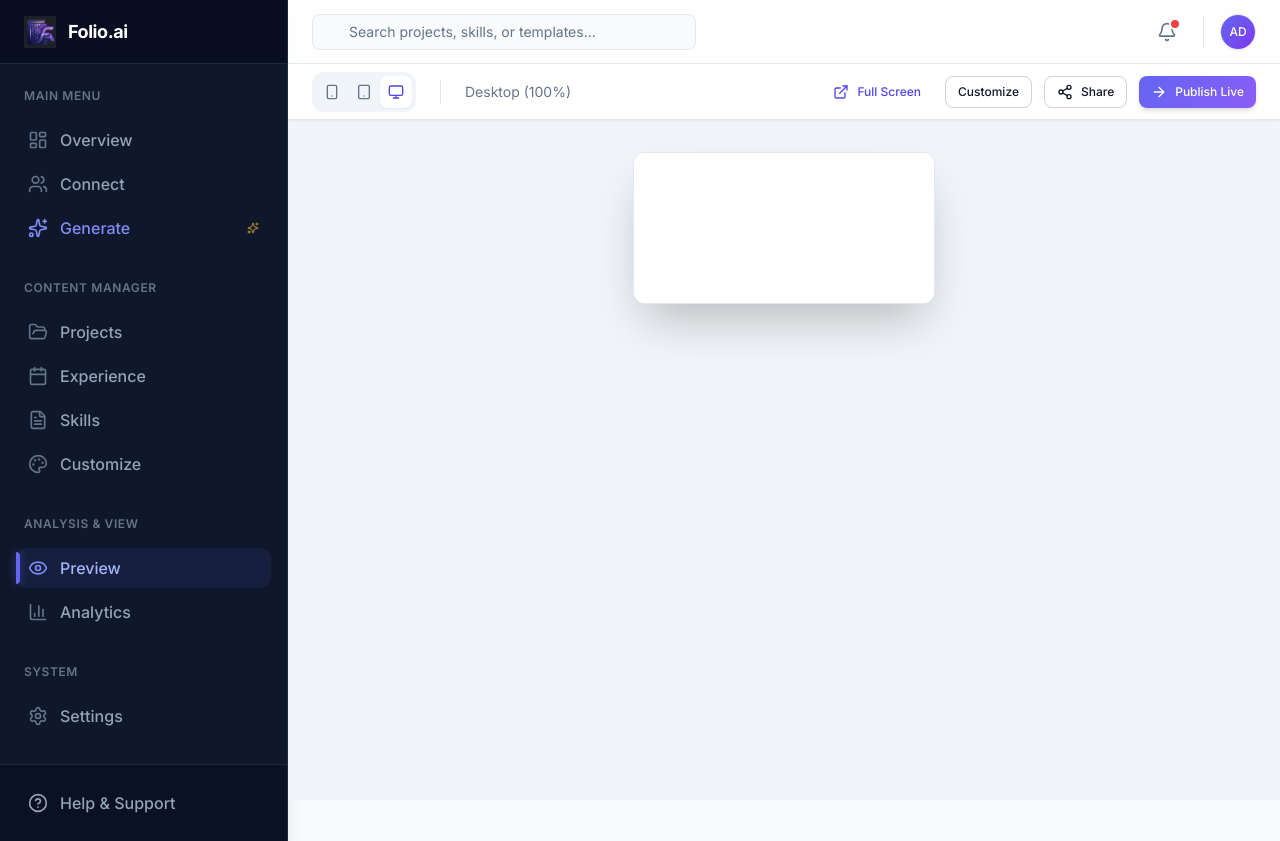
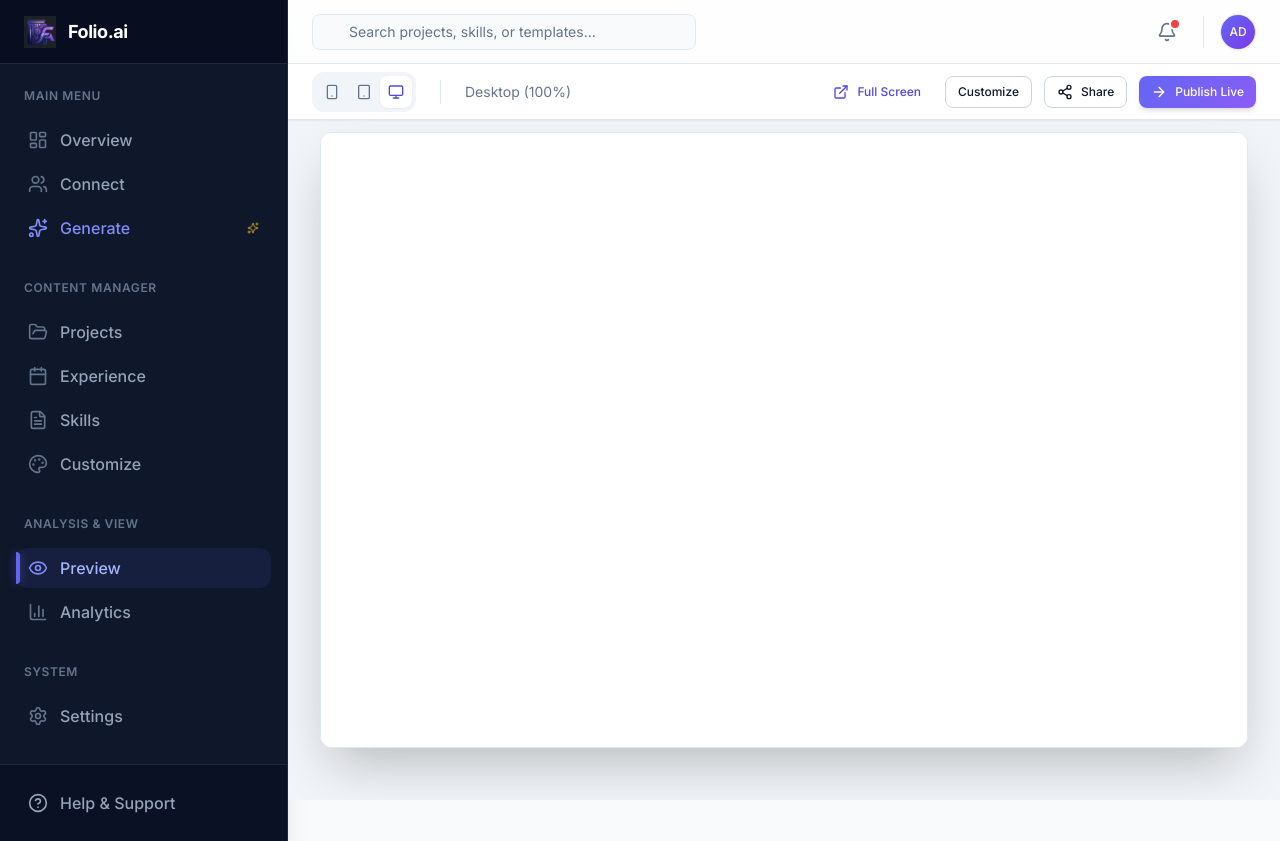
Before and after one commit to arnavps/resume-to-portfolio, a Next.js app: page /preview in a window 1280 px wide. Built offline with nearby package versions, Linux system fonts and the light colour scheme.

Commit message:
did changes+8

```diff
--- a/src/app/(dashboard)/preview/page.tsx
+++ b/src/app/(dashboard)/preview/page.tsx
@@ -81,11 +81,17 @@ export default function PreviewPage() {
       </div>
 
       {/* Preview Area */}
-      <div className="flex-1 overflow-y-auto custom-scrollbar flex items-start justify-center bg-slate-100/50 dark:bg-black/20 p-8">
+      <div className={cn(
+        "flex-1 overflow-y-auto custom-scrollbar flex justify-center bg-slate-100/50 dark:bg-black/20 p-8",
+        device === 'desktop' ? "items-center" : "items-start"
+      )}>
         <div
-          className="transition-transform duration-300 ease-in-out origin-top"
+          className={cn(
+            "transition-transform duration-300 ease-in-out origin-top",
+            device === 'desktop' ? "w-full h-full transform-none" : ""
+          )}
           style={{
-            transform: `scale(${device === 'tablet' ? 0.75 : device === 'mobile' ? 0.9 : 1})`,
+            transform: device !== 'desktop' ? `scale(${device === 'tablet' ? 0.75 : device === 'mobile' ? 0.9 : 1})` : undefined,
             marginTop: device !== 'desktop' ? '20px' : '0',
             marginBottom: '40px'
           }}
@@ -93,17 +99,10 @@ export default function PreviewPage() {
           <div
             className={cn(
               "bg-white transition-all duration-500 ease-in-out shadow-2xl overflow-hidden border border-slate-200 dark:border-slate-800",
-              device === 'mobile' ? "w-[375px] h-[812px] rounded-[3rem] border-8 border-slate-900" :
-                device === 'tablet' ? "w-[768px] h-[1024px] rounded-[2rem] border-8 border-slate-900" :
-                  "w-full h-full rounded-lg" // Desktop should fit container, but we need fixed dimensions if we are scaling content?
-              // Actually for desktop in PreviewPage, we usually want fully responsive content filling the iframe.
+              device === 'mobile' ? "w-[375px] h-[812px] rounded-[3rem] border-8 border-slate-900 mx-auto" :
+                device === 'tablet' ? "w-[768px] h-[1024px] rounded-[2rem] border-8 border-slate-900 mx-auto" :
+                  "w-full h-full rounded-lg"
             )}
-            style={device === 'desktop' ? { width: '100%', height: '100%' } : {}}
-          // Wait, for desktop, existing code was "w-full h-full".
-          // If we scale 1, we just need to ensure the container has height.
-          // The outer container "flex-1" has height. items-start means it might shrink?
-          // "h-[calc(100vh-...)]" on parent determines height.
-          // If device == desktop, we want it to fill the available space.
           >
             <iframe
               src={portfolioUrl}
```
